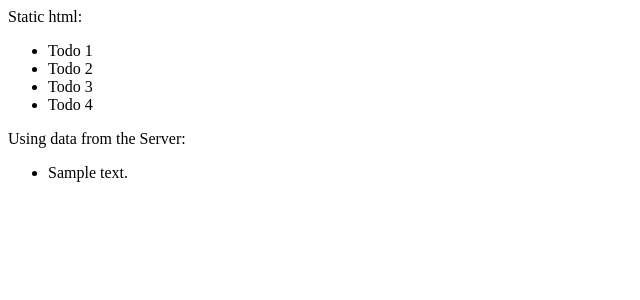
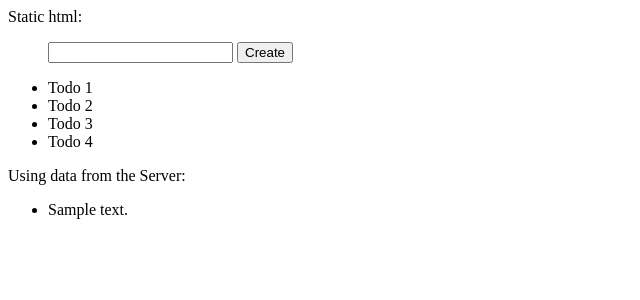
Before and after one commit to ptkresch/FullStack-Class-Demos, a Flask app: page / in a window 1280 px wide. Shown: the top 300 px of the page, without its empty margins (0-640 px from the left). Run offline with Flask 2, Linux system fonts and the light colour scheme; tables that the repository leaves empty hold one stand-in row (values such as "Sample post").

Commit message:
Use form create todo endpoint

```diff
--- a/todoapp/app.py
+++ b/todoapp/app.py
@@ -1,4 +1,4 @@
-from flask import Flask, render_template
+from flask import Flask, render_template, request, redirect, url_for
 from flask_sqlalchemy import SQLAlchemy
 
 app = Flask(__name__)
@@ -16,6 +16,14 @@ class Todo(db.Model):
 
 db.create_all()
 
+
+@app.route('/todos/create', methods=['POST'])
+def create_todo():
+    description = request.form.get('description', '')
+    todo = Todo(description=description)
+    db.session.add(todo)
+    db.session.commit()
+    return redirect(url_for('index'))
 #index looks for this default path
 @app.route('/')
 
--- a/todoapp/templates/index.html
+++ b/todoapp/templates/index.html
@@ -7,6 +7,10 @@
 <body>
     <div>Static html:</div>
     <ul>
+        <form method="POST" action="/todos/create">
+            <input type="text" name="description" />
+            <input type="submit" value="Create" />
+        </form>
         <!-- Want to connect these to database -->
         <li>Todo 1</li>
         <li>Todo 2</li>
```
